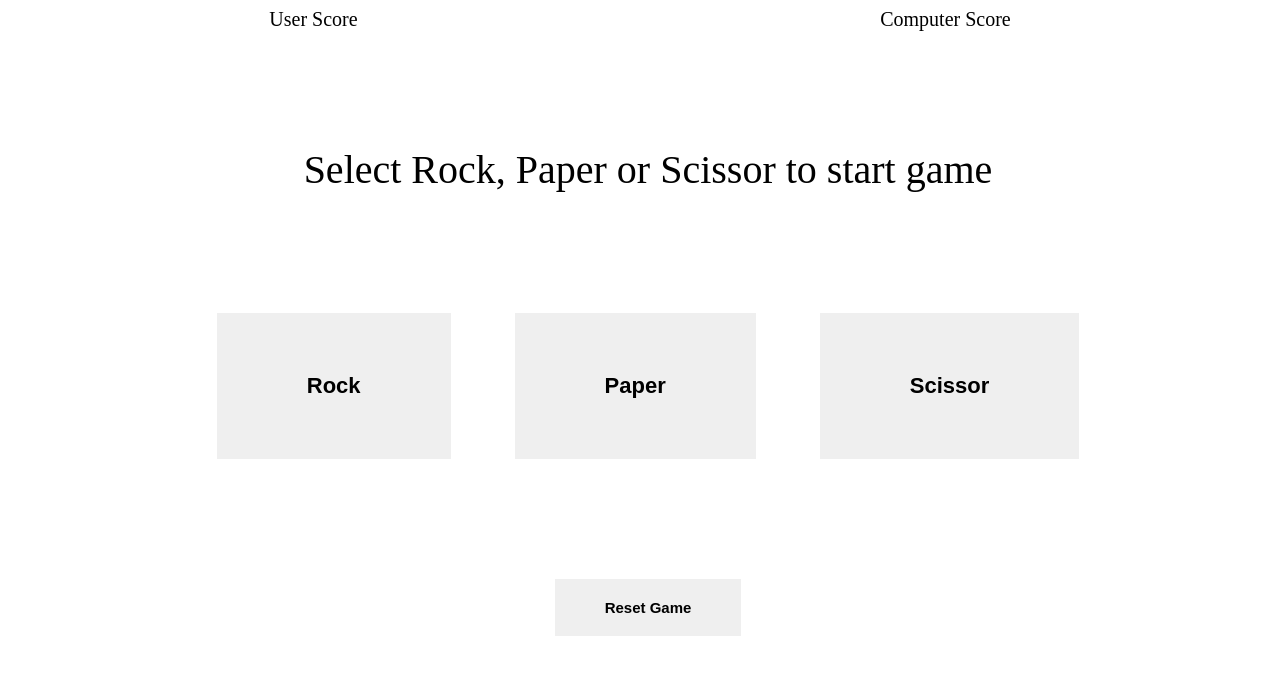
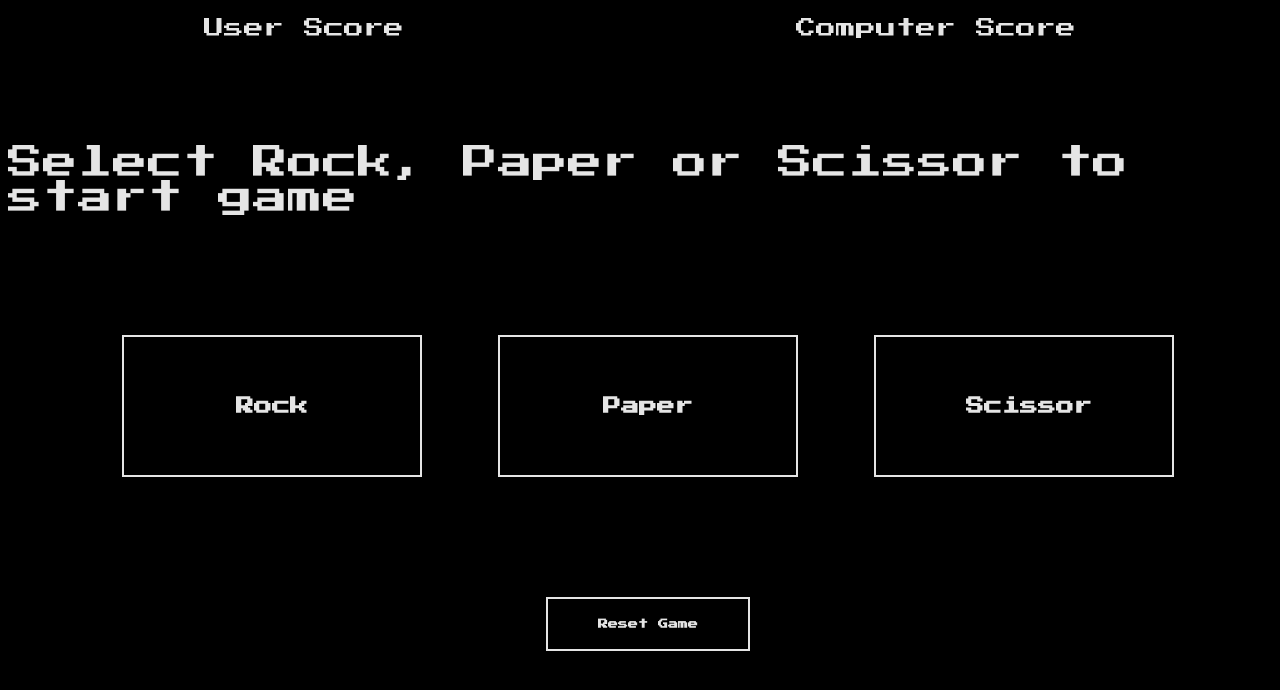
Before and after one commit to wakester25/rock-paper-scissors, a plain HTML site: page index.html in a window 1280 px wide. Drawn offline with Linux system fonts and the light colour scheme.

Commit message:
Change page styling and fix game end bug

```diff
--- a/code.js
+++ b/code.js
@@ -49,6 +49,14 @@ function checkGameWinner(userScore, computerScore) {
     return false;
 }
 
+function resetGame() {
+        userScore = 0;
+        computerScore = 0;
+        computerScoreDisplay.textContent = computerScore;
+        userScoreDisplay.textContent = userScore;
+        displayBox.textContent = "Select Rock, Paper or Scissor to start game";
+}
+
 function game() {
     let userScore = 0;
     let computerScore = 0;
@@ -61,19 +69,13 @@ function game() {
 
     displayBox.textContent = "Select Rock, Paper or Scissor to start game";
 
-    resetButton.addEventListener("click", () => {
-        userScore = 0;
-        computerScore = 0;
-        computerScoreDisplay.textContent = computerScore;
-        userScoreDisplay.textContent = userScore;
-        displayBox.textContent = "Select Rock, Paper or Scissor to start game";
-    });
+    resetButton.addEventListener("click", () => resetGame());
 
     rpsButtons.forEach(button => button.addEventListener("click", () => {
 
+        result = playRound(button.outerText, getComputerChoice());
+
         if (!checkGameWinner(userScore, computerScore)) {
-            result = playRound(button.outerText, getComputerChoice());
-
             if (result[0] === "You Win!") {
                 displayBox.textContent = result[0] + " " + result[2] + " beats " + result[1] + "!"
                 userScore++;
@@ -89,11 +91,13 @@ function game() {
                 userScoreDisplay.textContent = userScore;
                 computerScoreDisplay.textContent = computerScore;
             }
-        } else {
-            if (userScore > computerScore) {
-                displayBox.textConent = "Congrats! You win the game!";
-            } else {
-                displayBox.textContent = "To bad! You lose the game!";
+
+            if (checkGameWinner(userScore, computerScore)) {
+                if (userScore > computerScore) {
+                    displayBox.textContent = "Congrats! You win the game!";
+                } else {
+                    displayBox.textContent = "To bad! You lose the game!";
+                }
             }
         }
     }));
--- a/styles.css
+++ b/styles.css
@@ -1,17 +1,37 @@
+@import url('https://fonts.googleapis.com/css2?family=Press+Start+2P&display=swap');
+
+body {
+    background-color: #000000;
+    font-family: 'Press Start 2P', cursive;
+}
 
 .rps-button {
     margin: 120px 30px;
-    border-style: none;
     padding: 60px 90px;
     font-weight: bold;
-    font-size: 22px;
+    font-size: 18px;
+    width: 300px;
+
 }
 
 .reset-button {
-    border-style: none;
     padding: 20px 50px;
     font-weight: bold;
-    font-size: 15px;
+    font-size: 10px;
+}
+
+.reset-button, .rps-button {
+    border-style: solid;
+    background-color: #000000;
+    border-color: #e5e5e5;
+    color: #e5e5e5;
+    font-family: 'Press Start 2P', cursive;
+}
+
+.reset-button:hover, .rps-button:hover {
+    background-color: #e5e5e5;
+    color: #000000;
+    transition-duration: 0.4s;
 }
 
 .game-container {
@@ -31,6 +51,7 @@
 
 .userScoreBox, .computerScoreBox {
     text-align: center;
+    margin-top: 10px;
     font-size: 20px;
 }
 
@@ -41,5 +62,9 @@
 }
 
 #displayBox {
-    font-size: 40px;
+    font-size: 35px;
 }
+
+.computerScoreBox, .userScoreBox, #displayBox {
+    color: #e5e5e5;
+}
```
Also changed, not shown: index.html (+1 -1 lines).
